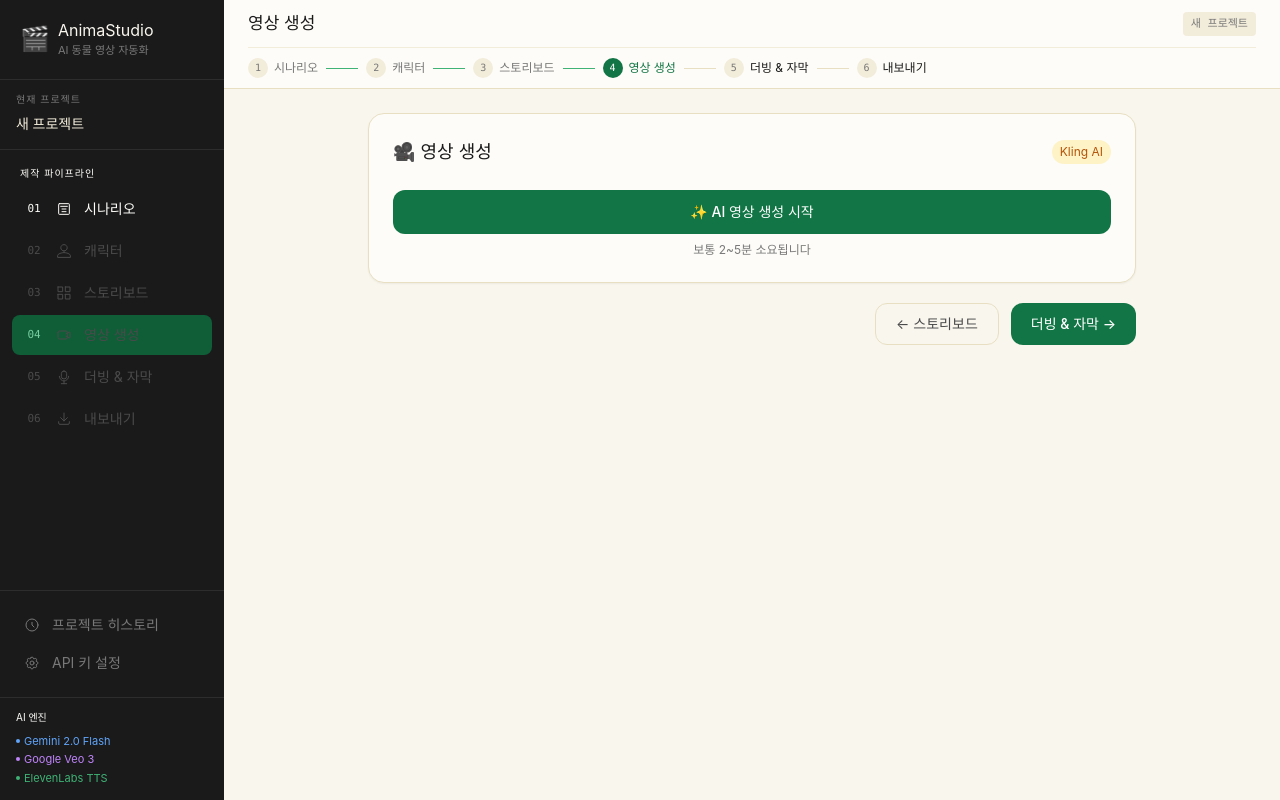
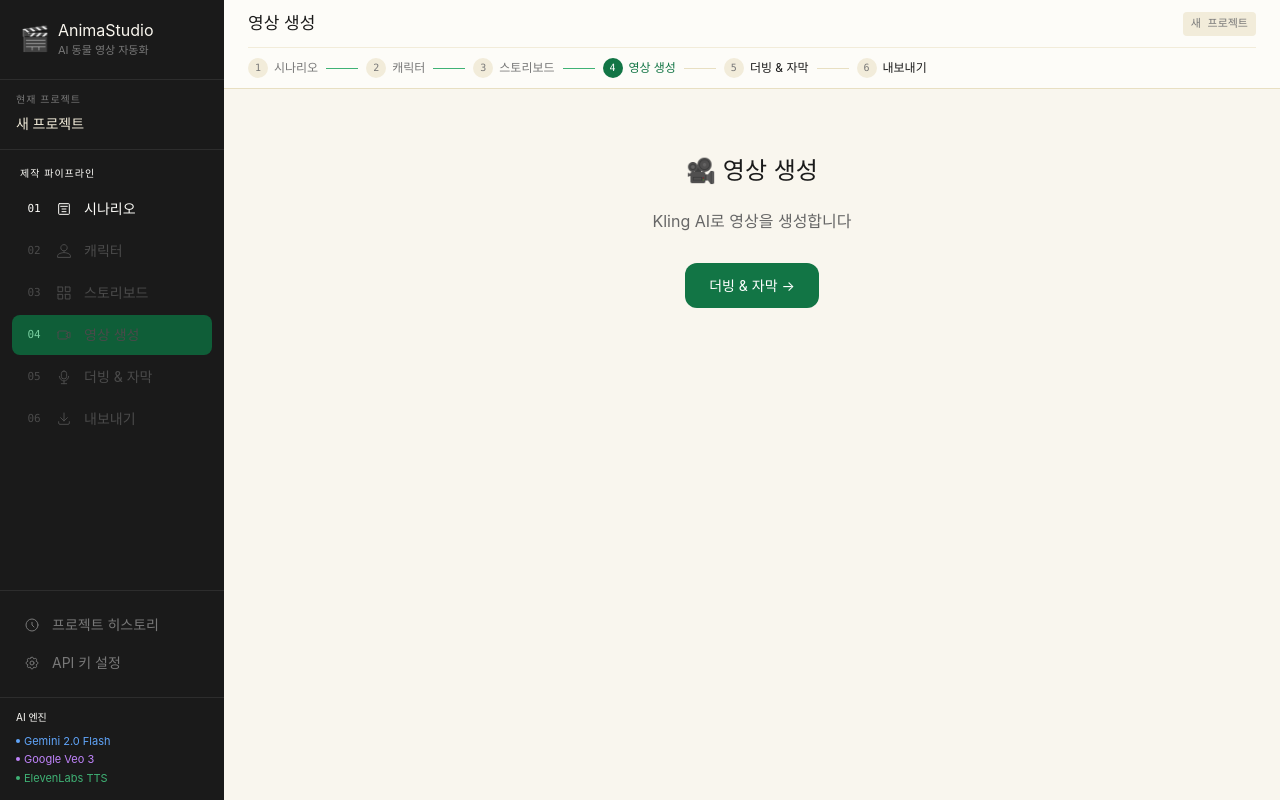
Before and after one commit to microworkskorea-maker/animastudio, a Next.js app in the folder frontend/: page /video in a window 1280 px wide. Built offline with nearby package versions, Linux system fonts and the light colour scheme.

Commit message:
Update page.tsx

```diff
--- a/frontend/src/app/video/page.tsx
+++ b/frontend/src/app/video/page.tsx
@@ -1,71 +1,17 @@
 'use client'
 import { useRouter } from 'next/navigation'
-import { useStudioStore } from '@/lib/store'
-import { useState } from 'react'
-import toast from 'react-hot-toast'
 
 export default function VideoPage() {
   const router = useRouter()
-  const { project, setVideoClips, setStepStatus } = useStudioStore()
-  const [loading, setLoading] = useState(false)
-  const scenes = project.scenarioResult ? project.scenarioResult.scenes : []
-
-  async function handleGenerate() {
-    setLoading(true)
-    try {
-      const res = await fetch('/api/backend/video/start', {
-        method: 'POST',
-        headers: { 'Content-Type': 'application/json' },
-        body: JSON.stringify({
-          projectId: project.projectId,
-          frames: project.storyboard || [],
-          character: project.character,
-          settings: { resolution: '1080p', fps: 24, transition: 'fade', bgMusic: null }
-        })
-      })
-      const data = await res.json()
-      if (data.success) {
-        setVideoClips(data.data.clips)
-        setStepStatus('video', 'done')
-        toast.success('영상 생성 시작!')
-      }
-    } catch(e) {
-      toast.error('오류가 발생했습니다')
-    } finally {
-      setLoading(false)
-    }
-  }
-
   return (
-    <div className="max-w-3xl mx-auto">
-      <div className="bg-cream-50 rounded-2xl border border-cream-300 p-6 shadow-sm mb-5">
-        <div className="flex items-center justify-between mb-5">
-          <h2 className="font-display text-lg text-ink-900">🎥 영상 생성</h2>
-          <span className="text-xs bg-amber-100 text-amber-700 px-2 py-1 rounded-full">Kling AI</span>
-        </div>
-        <div className="space-y-3 mb-6">
-          {scenes.map(function(s) {
-            return (
-              <div key={s.sceneNumber} className="flex items-center gap-3 p-3 bg-cream-100 rounded-xl">
-                <div className="w-16 h-10 bg-cream-200 rounded-lg flex items-center justify-center text-lg">🎬</div>
-                <div className="flex-1">
-                  <div className="text-sm font-medium text-ink-900">장면 {s.sceneNumber} · {s.timeRange}</div>
-                  <div className="text-xs text-ink-400">{s.description}</div>
-                </div>
-                <span className="text-xs text-ink-400">대기 중</span>
-              </div>
-            )
-          })}
-        </div>
-        <button onClick={handleGenerate} disabled={loading} className="w-full py-3 rounded-xl bg-forest-600 text-white text-sm font-medium hover:bg-forest-700 disabled:bg-ink-200 disabled:text-ink-400">
-          {loading ? '⏳ 영상 생성 중...' : '✨ AI 영상 생성 시작'}
-        </button>
-        <p className="text-xs text-ink-400 text-center mt-2">보통 2~5분 소요됩니다</p>
-      </div>
-      <div className="flex justify-end gap-3">
-        <button onClick={function() { router.push('/storyboard') }} className="px-5 py-2.5 rounded-xl border border-cream-300 text-sm text-ink-600 hover:bg-cream-100">← 스토리보드</button>
-        <button onClick={function() { router.push('/voice') }} className="px-5 py-2.5 rounded-xl bg-forest-600 text-white text-sm font-medium hover:bg-forest-700">더빙 & 자막 →</button>
-      </div>
+    <div style={{padding: '40px', textAlign: 'center'}}>
+      <h2 style={{fontSize: '24px', marginBottom: '20px'}}>🎥 영상 생성</h2>
+      <p style={{color: '#666', marginBottom: '30px'}}>Kling AI로 영상을 생성합니다</p>
+      <button
+        onClick={() => router.push('/voice')}
+        style={{background: '#127545', color: 'white', padding: '12px 24px', borderRadius: '12px', border: 'none', cursor: 'pointer', fontSize: '14px'}}>
+        더빙 & 자막 →
+      </button>
     </div>
   )
 }
```
